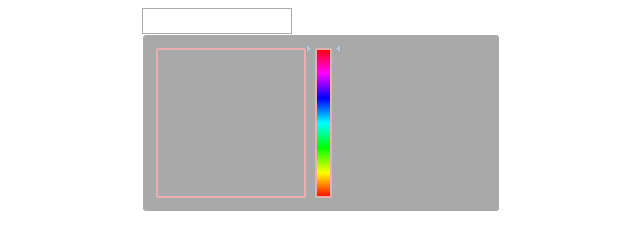
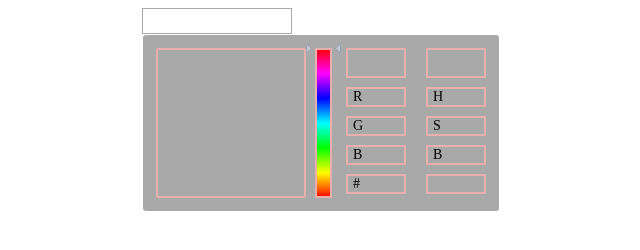
Before and after one commit to 15919873635/OrangeUI, a plain HTML site: page TestDemo.html in a window 1280 px wide. Shown: the whole page, without its empty margins (423-1063 px from the left). Drawn offline with Linux system fonts and the light colour scheme.

Commit message:
修改demo页面

```diff
--- a/TestDemo.html
+++ b/TestDemo.html
@@ -7,7 +7,7 @@ and open the template in the editor.
 <html>
     <head>
         <title>TODO supply a title</title>
-        <meta charset="UTF-8">
+        <meta charset=UTF-8>
         <style>
             .color_picker,
             .color_picker * {
@@ -48,7 +48,7 @@ and open the template in the editor.
             }
             .color_picker_left_block,
             .color_picker_right_block
-             {
+                {
                 position: absolute;
                 top: 13px;
                 height: 150px;
@@ -80,7 +80,7 @@ and open the template in the editor.
                 width: 17px;
                 height: inherit;
                 border: 2px rgb(233, 174, 174) solid;
-                background: url(icon/icon_color_bar.png) center center no-repeat;
+                background: url(./icon/icon_color_bar.png) center center no-repeat;
             }
 
             .color_picker_slider_bar {
@@ -90,21 +90,106 @@ and open the template in the editor.
                 width: 35px;
                 height: 9px;
                 float: left;
-                background: url(icon/icon_color_bar.gif) center center no-repeat;
+                background: url(./icon/icon_color_bar.gif) center center no-repeat;
                 cursor: n-resize;
+            }
+
+            .color_picker_value_block {
+                position: relative;
+                width: 140px;
+                height: 150px;
+                float: right;
+            }
+
+            .color_picker_left {
+                float: left;
+            }
+
+            .color_picker_right {
+                float: right;
+            }
+
+            .value_block_width {
+                width: 60px;
+            }
+
+            .rgb_value_block {
+                margin-top: 9px;
+                border: 2px rgb(233, 174, 174) solid;
+            }
+
+            .rgb_height {
+                height: 20px;
+                line-height: 20px;
+            }
+
+            .rgb_font {
+                height: 16px;
+                line-height: 16px;
+                text-indent: 5px;
+                font-size: 14px;
+            }
+
+            .rgb_input {
+                width: 30px;
+                margin-right: 10px;
+                border: none;
+                outline: none;
+                background-color: rgba(255,255,255,0);
+            }
+
+            .color_picker_top_color {
+                height: 30px;
+                border: 2px rgb(233, 174, 174) solid;
             }
 
         </style>
     </head>
     <body>
-        <div id="colorPicker" class="color_picker">
-            <input type="text" class="color_picker_input">
-            <div class="color_picker_block">
-                <div class="color_picker_left_block"></div>
-                <div class="color_picker_right_block">
-                    <div class="color_picker_bar_block">
-                            <div class="color_picker_color_bar"></div>
-                        <div class="color_picker_slider_bar"></div>
+        <div id='colorPicker' class='color_picker'>
+            <input type='text' class='color_picker_input'>
+            <div class='color_picker_block'>
+                <div class='color_picker_left_block'></div>
+                <div class='color_picker_right_block'>
+                    <div class='color_picker_bar_block'>
+                        <div class='color_picker_color_bar'></div>
+                        <div class='color_picker_slider_bar'></div>
+                    </div>
+                    <div class='color_picker_value_block'>
+                        <div class='color_picker_top_color color_picker_left value_block_width'></div>
+                        <div class='color_picker_top_color color_picker_right value_block_width'></div>
+                        <div class='color_picker_left rgb_value_block rgb_height value_block_width'>
+                            <div class='color_picker_left rgb_font'>R</div>
+                            <input class='color_picker_right rgb_input'/>
+                        </div>
+                        <div class='color_picker_right rgb_value_block rgb_height value_block_width'>
+                            <div class='color_picker_left rgb_font'>H</div>
+                            <input class='color_picker_right rgb_input'/>
+                        </div>
+                        <div class='color_picker_left rgb_value_block rgb_height value_block_width'>
+                            <div class='color_picker_left rgb_font'>G</div>
+                            <input class='color_picker_right rgb_input'/>
+                        </div>
+                        <div class='color_picker_right rgb_value_block rgb_height value_block_width'>
+                            <div class='color_picker_left rgb_font'>S</div>
+                            <input class='color_picker_right rgb_input'/>
+                        </div>
+                        <div class='color_picker_left rgb_value_block rgb_height value_block_width'>
+                            <div class='color_picker_left rgb_font'>B</div>
+                            <input class='color_picker_right rgb_input'/>
+                        </div>
+                        <div class='color_picker_right rgb_value_block rgb_height value_block_width'>
+                            <div class='color_picker_left rgb_font'>B</div>
+                            <input class='color_picker_right rgb_input'/>
+                        </div>
+                        <div class='color_picker_left rgb_value_block rgb_height value_block_width'>
+                            <div class='color_picker_left rgb_font'>#</div>
+                            <input class='color_picker_right rgb_input'/>
+                        </div>
+                        <div class='color_picker_right rgb_value_block rgb_height value_block_width'>
+                            <div class='color_picker_left rgb_font'></div>
+                            <input class='color_picker_right rgb_input'/>
+                        </div>
                     </div>
                 </div>
             </div>
```
